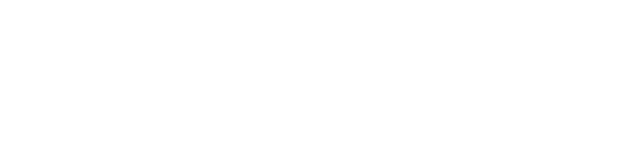
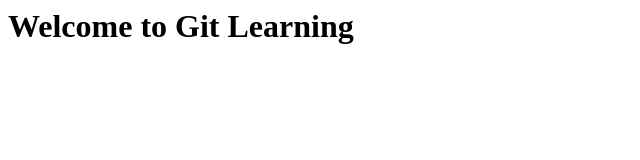
Before and after one commit to vveereshvsh/Gitlearn, a plain HTML site: page index.html in a window 1280 px wide. Shown: the whole page, without its empty margins (0-640 px from the left). Drawn offline with Linux system fonts and the light colour scheme.

Commit message:
Added the discount info

```diff
--- a/index.html
+++ b/index.html
@@ -1,5 +1,5 @@
 <html>
-<h1></h1>
-<title></title>
+<h1>Welcome to Git Learning</h1>
+<title>10% discount sale on PC's</title>
 <body></body>
 </html>
```
